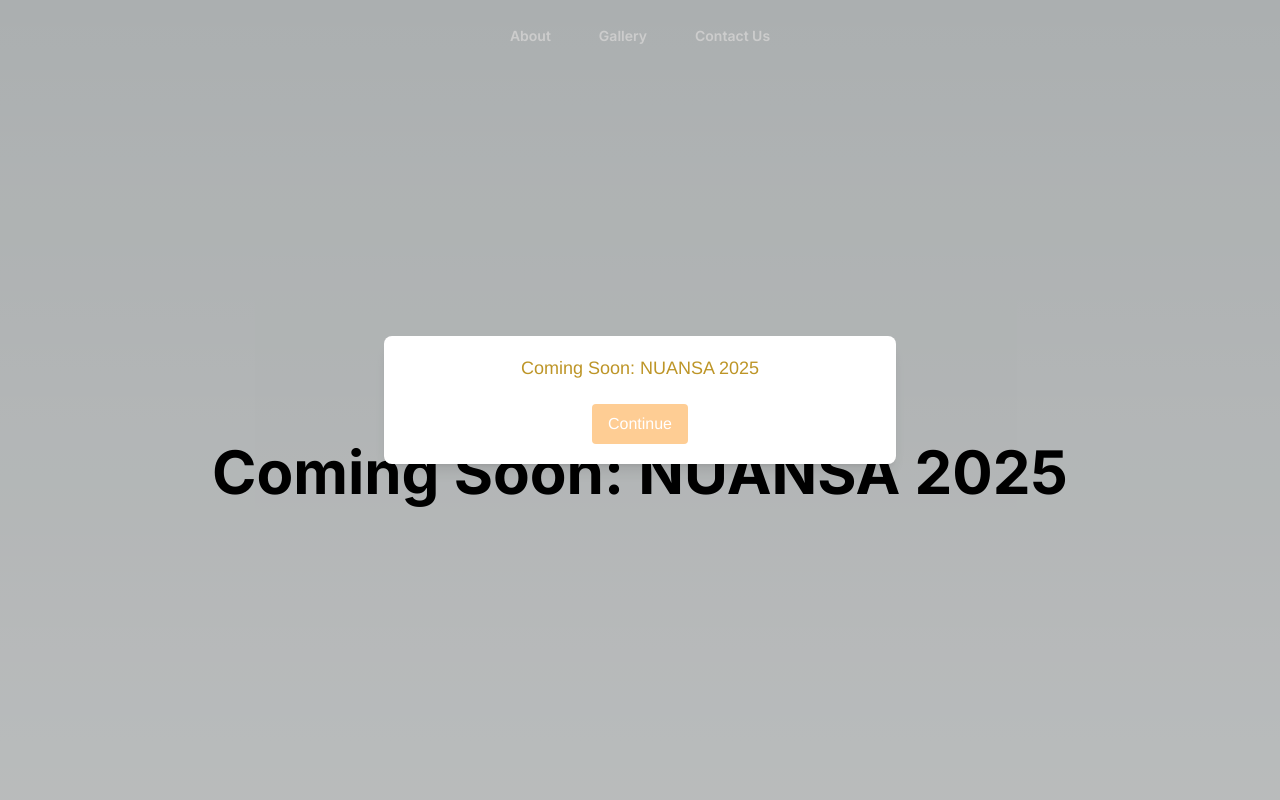
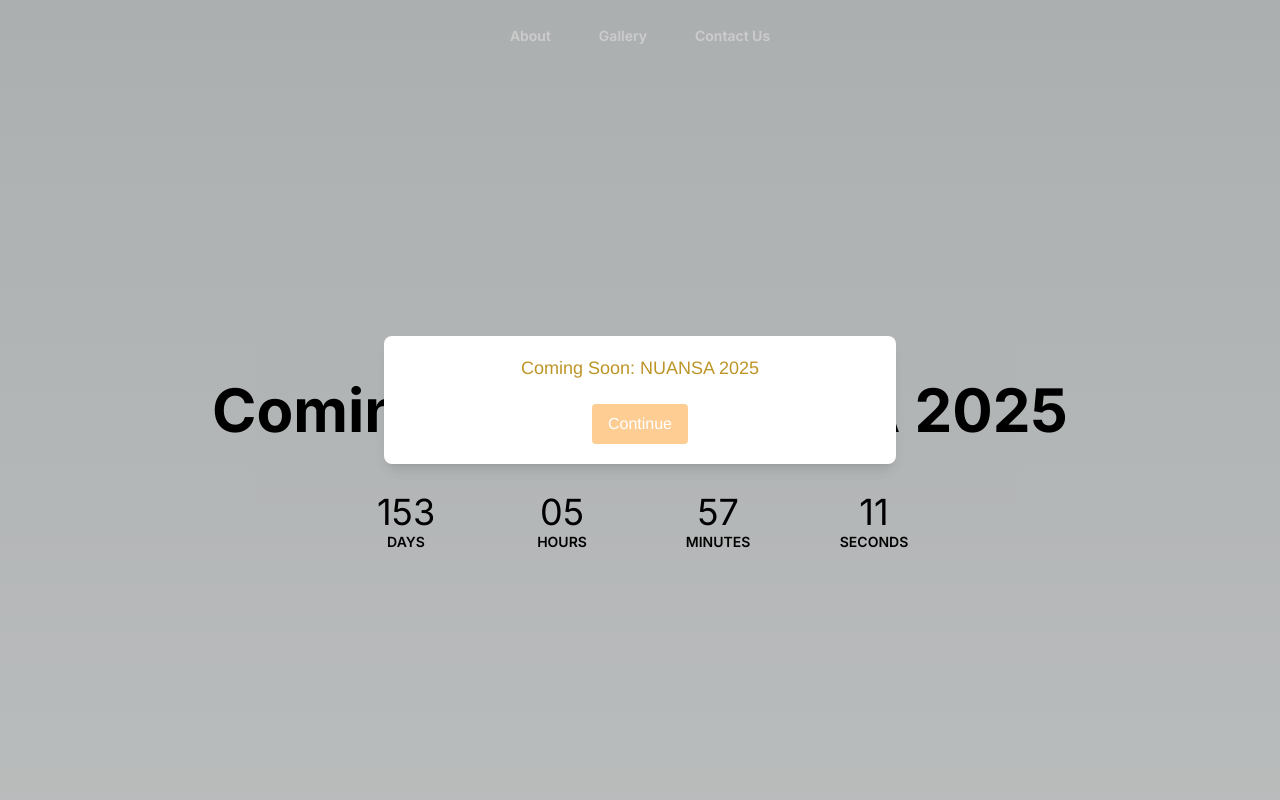
Before and after one commit to nuansacp2025/nuansa-web, a Next.js app: page / in a window 1280 px wide. Shown: the top 800 px of the page. Built offline with nearby package versions, Linux system fonts and the light colour scheme.

Commit message:
Added timer to Home Page

```diff
--- /dev/null
+++ b/app/components/timer.tsx
@@ -0,0 +1,86 @@
+"use client";
+
+import { useEffect, useState } from "react";
+
+interface TimeCount {
+  days: string;
+  hours: string;
+  minutes: string;
+  seconds: string;
+}
+
+const getTimeLeft = (expiry: string): TimeCount => {
+  let days = "0";
+  let hours = "0";
+  let minutes = "0";
+  let seconds = "0";
+
+  const difference = new Date(expiry).getTime() - new Date().getTime();
+
+  if (difference <= 0) {
+    return {
+      days,
+      hours,
+      minutes,
+      seconds,
+    };
+  }
+
+  const dys = Math.floor(difference / (1000 * 60 * 60 * 24));
+  const hrs = Math.floor((difference / (1000 * 60 * 60)) % 24);
+  const mnt = Math.floor((difference / (1000 * 60)) % 60);
+  const snd = Math.floor((difference / 1000) % 60);
+
+  days = dys < 10 ? `0${dys}` : dys.toString();
+  hours = hrs < 10 ? `0${hrs}` : hrs.toString();
+  minutes = mnt < 10 ? `0${mnt}` : mnt.toString();
+  seconds = snd < 10 ? `0${snd}` : snd.toString();
+
+  return {
+    days,
+    hours,
+    minutes,
+    seconds,
+  };
+};
+
+const Timer = ({ launchDate }: { launchDate: string }) => {
+  const [timeLeft, setTimeLeft] = useState<TimeCount>(getTimeLeft(launchDate));
+
+  useEffect(() => {
+    const interval = setInterval(() => {
+      setTimeLeft(getTimeLeft(launchDate));
+    }, 1000);
+  }, [launchDate]);
+
+  return (
+    <div className="flex justify-center lg:justify-start mt-10 gap-3">
+      <span className="flex flex-col justify-center items-center text-black text-2xl lg:text-4xl w-36 py-3">
+        {timeLeft.days}
+        <small className="text-xs lg:text-sm uppercase font-semibold">
+          Days
+        </small>
+      </span>
+      <span className="flex flex-col justify-center items-center text-black text-2xl lg:text-4xl w-36 py-3">
+        {timeLeft.hours}
+        <small className="text-xs lg:text-sm uppercase font-semibold">
+          Hours
+        </small>
+      </span>
+      <span className="flex flex-col justify-center items-center text-black text-2xl lg:text-4xl w-36 py-3">
+        {timeLeft.minutes}
+        <small className="text-xs lg:text-sm uppercase font-semibold">
+          Minutes
+        </small>
+      </span>
+      <span className="flex flex-col justify-center items-center text-black text-2xl lg:text-4xl w-36 py-3">
+        {timeLeft.seconds}
+        <small className="text-xs lg:text-sm uppercase font-semibold">
+          Seconds
+        </small>
+      </span>
+    </div>
+  );
+};
+
+export default Timer;
--- a/app/page.tsx
+++ b/app/page.tsx
@@ -1,4 +1,5 @@
 import Image from "next/image";
+import Timer from "./components/timer";
 
 
 export default function Home() {
@@ -8,6 +9,7 @@ export default function Home() {
         <h1 className="text-4xl md:text-6xl font-bold text-center">
           Coming Soon: NUANSA 2025
         </h1>
+        <Timer launchDate="02-21-2025"></Timer>
       </div>
       <div className="flex flex-col itemscenter justify center w-full py-6 px-8 sm:py-12 sm:px-16 md:py-20 md:px-32">
         <h2 className="text-2xl md:text-3xl pb-4 sm:pb-6 md:pb-10 font-bold text-center">
```
